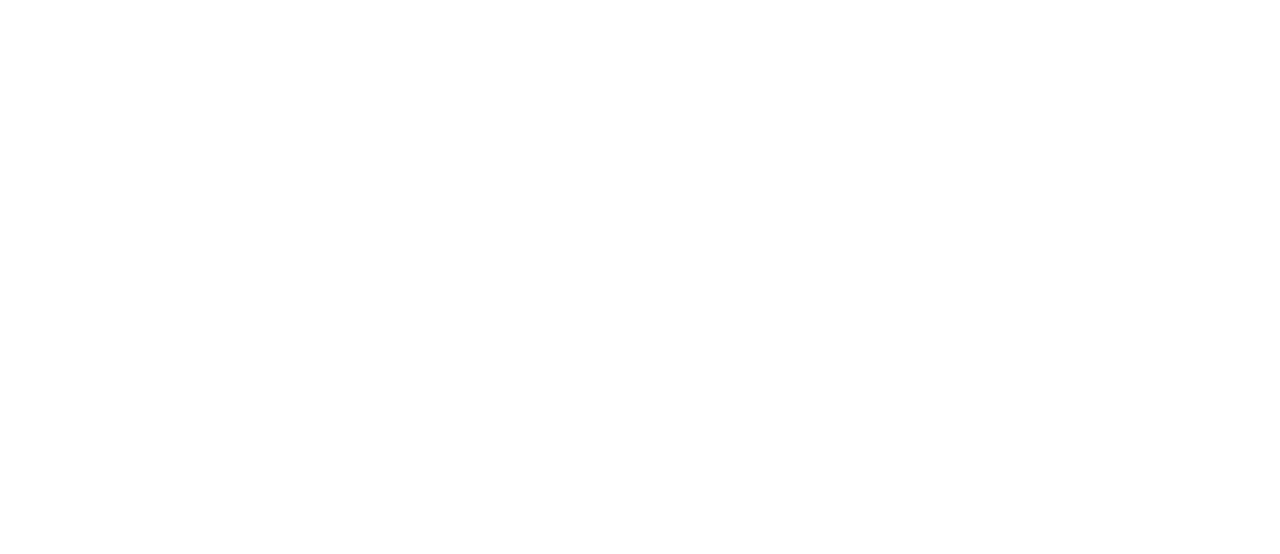
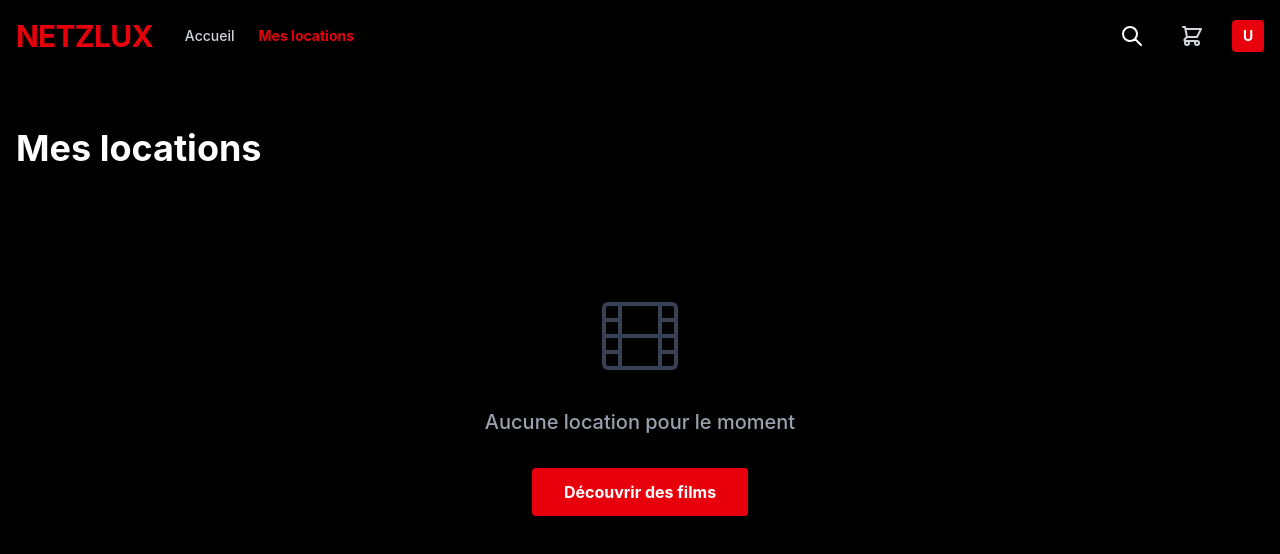
Before and after one commit to MalikMoussaoui/Netflix-Chill, a React app in the folder frontend-user/: page /my-rentals in a window 1280 px wide. Shown: the top 554 px of the page. Built offline with nearby package versions, Linux system fonts and the light colour scheme; sample sign-in values are in the browser's storage; the HTML template or start-up script is replaced by a standard one.

Commit message:
feat: implement rental display with localStorage integration and improved UI in MyRentals page

```diff
--- a/frontend-user/src/pages/MyRentals.jsx
+++ b/frontend-user/src/pages/MyRentals.jsx
@@ -1,10 +1,58 @@
-import React from 'react';
+import React, { useState, useEffect } from 'react';
+import { Link } from 'react-router-dom';
+import Navbar from '../components/common/Navbar';
+import moviesData from '../data/movies.json';
 
 function MyRentals() {
+    const [rentals, setRentals] = useState([]);
+
+    useEffect(() => {
+        const storedData = localStorage.getItem('rentals');
+        if (storedData) {
+            try {
+                setRentals(JSON.parse(storedData));
+            } catch (error) {
+                console.error("Erreur de lecture du localStorage", error);
+                setRentals([]);
+            }
+        }
+    }, []);
+
     return (
-        <div className="text-white pt-24 text-center">
-            <h1 className="text-3xl font-bold">Mes Locations</h1>
-            <p>La liste de tes films loués s'affichera ici...</p>
+        <div className="min-h-screen bg-black text-white">
+            <Navbar movies={moviesData} cartItems={[]} onRemove={() => {}} />
+
+            <div className="container mx-auto px-4 pt-32 pb-20">
+                <h1 className="text-4xl font-bold mb-10">Mes locations</h1>
+
+                {rentals.length === 0 ? (
+                    <div className="flex flex-col items-center justify-center py-20 mt-10">
+                        <svg className="w-24 h-24 text-gray-700 mb-6" fill="none" stroke="currentColor" viewBox="0 0 24 24">
+                            <path strokeLinecap="round" strokeLinejoin="round" strokeWidth={1} d="M7 4v16M17 4v16M3 8h4m10 0h4M3 12h18M3 16h4m10 0h4M4 20h16a1 1 0 001-1V5a1 1 0 00-1-1H4a1 1 0 00-1 1v14a1 1 0 001 1z" />
+                        </svg>
+                        <h2 className="text-xl text-gray-400 mb-8 font-medium">Aucune location pour le moment</h2>
+                        <Link to="/">
+                            <button className="bg-red-600 hover:bg-red-700 text-white font-bold py-3 px-8 rounded transition-colors">
+                                Découvrir des films
+                            </button>
+                        </Link>
+                    </div>
+                ) : (
+                    <div className="grid grid-cols-2 sm:grid-cols-3 md:grid-cols-4 lg:grid-cols-5 gap-6">
+                        {rentals.map((movie) => (
+                            <div key={movie.id} className="bg-gray-900 rounded-lg overflow-hidden border border-gray-800 transition-transform hover:scale-105">
+                                <img src={movie.poster} alt={movie.title} className="w-full aspect-[2/3] object-cover" />
+                                <div className="p-4">
+                                    <h3 className="font-bold text-sm truncate text-white mb-1">{movie.title}</h3>
+                                    <p className="text-xs text-gray-400">
+                                        Expire le : {new Date(movie.expiryDate).toLocaleDateString()}
+                                    </p>
+                                </div>
+                            </div>
+                        ))}
+                    </div>
+                )}
+            </div>
         </div>
     );
 }
```
